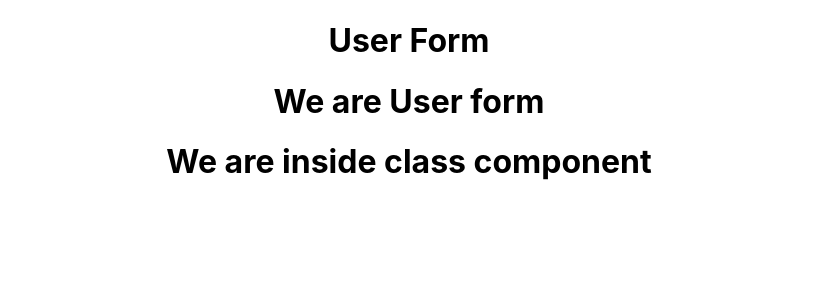
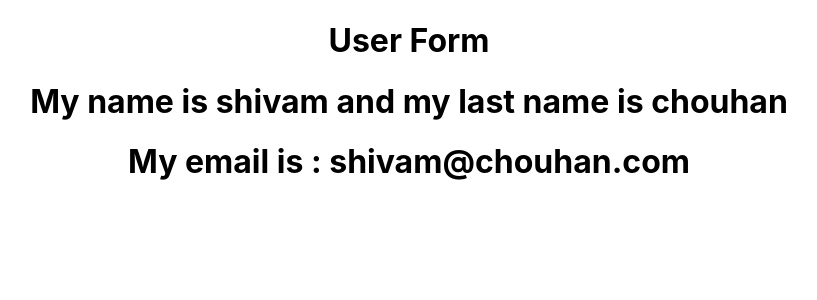
Before and after one commit to Lord-shiv/Django_rest_projects, a React (Create React App) app in the folder Register_user/front_end/: page / in a window 1280 px wide. Shown: the top 300 px of the page, without its empty margins (231-1048 px from the left). Built offline with nearby package versions, Linux system fonts and the light colour scheme.

Commit message:
dds props : we can't assign new value to props bc read only property in fucntions props are args and in classes this.props

```diff
--- a/Register_user/front_end/src/App.js
+++ b/Register_user/front_end/src/App.js
@@ -1,15 +1,13 @@
-import logo from './logo.svg';
 import './App.css';
 import Hello from './components/UserForm';
-import UserList from './components/UserList';
 import UserFormClass from './components/UserForms';
 
 function App() {
   return (
     <div className="App">
       <h1>User Form</h1>
-      <Hello />
-      <UserFormClass />
+      <Hello name="shivam" lastname="chouhan" />
+      <UserFormClass email="shivam@chouhan.com" />
     </div>
   );
 }
--- a/Register_user/front_end/src/components/UserForm.js
+++ b/Register_user/front_end/src/components/UserForm.js
@@ -1,8 +1,8 @@
 import React from 'react';
 
-function Hello() {
+function Hello(props) {
     return (
-        <h1>We are User form</h1>
+        <h1>My name is {props.name} and my last name is {props.lastname}</h1>
     )
 }
 
--- a/Register_user/front_end/src/components/UserForms.js
+++ b/Register_user/front_end/src/components/UserForms.js
@@ -3,7 +3,7 @@ import React, { Component } from "react";
 class UserFormClass extends Component {
     render() {
         return (
-            <h1>We are inside class component</h1>
+            <h1>My email is : {this.props.email}</h1>
         )
     }
 }
--- a/Register_user/front_end/src/components/UserList.js
+++ b/Register_user/front_end/src/components/UserList.js
@@ -1,8 +1,8 @@
 import React from 'react';
 
-function UserList() {
+function UserList(props) {
     return (
-        <h1>We are user list</h1>
+        <h1>{props.name}</h1>
     )
 }
 
```
Also changed, not shown: Register_user/front_end/src/Form.js (deleted, +0 -11 lines).
